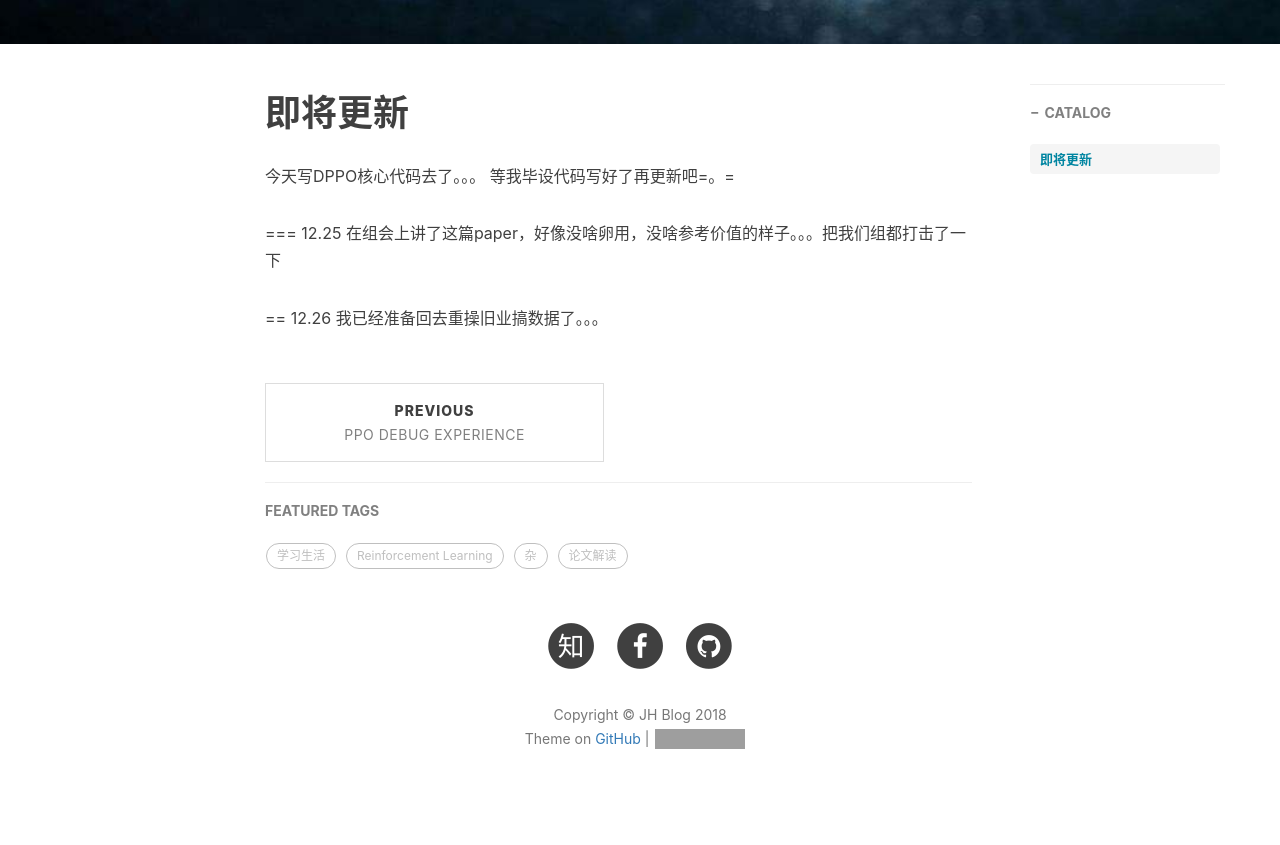
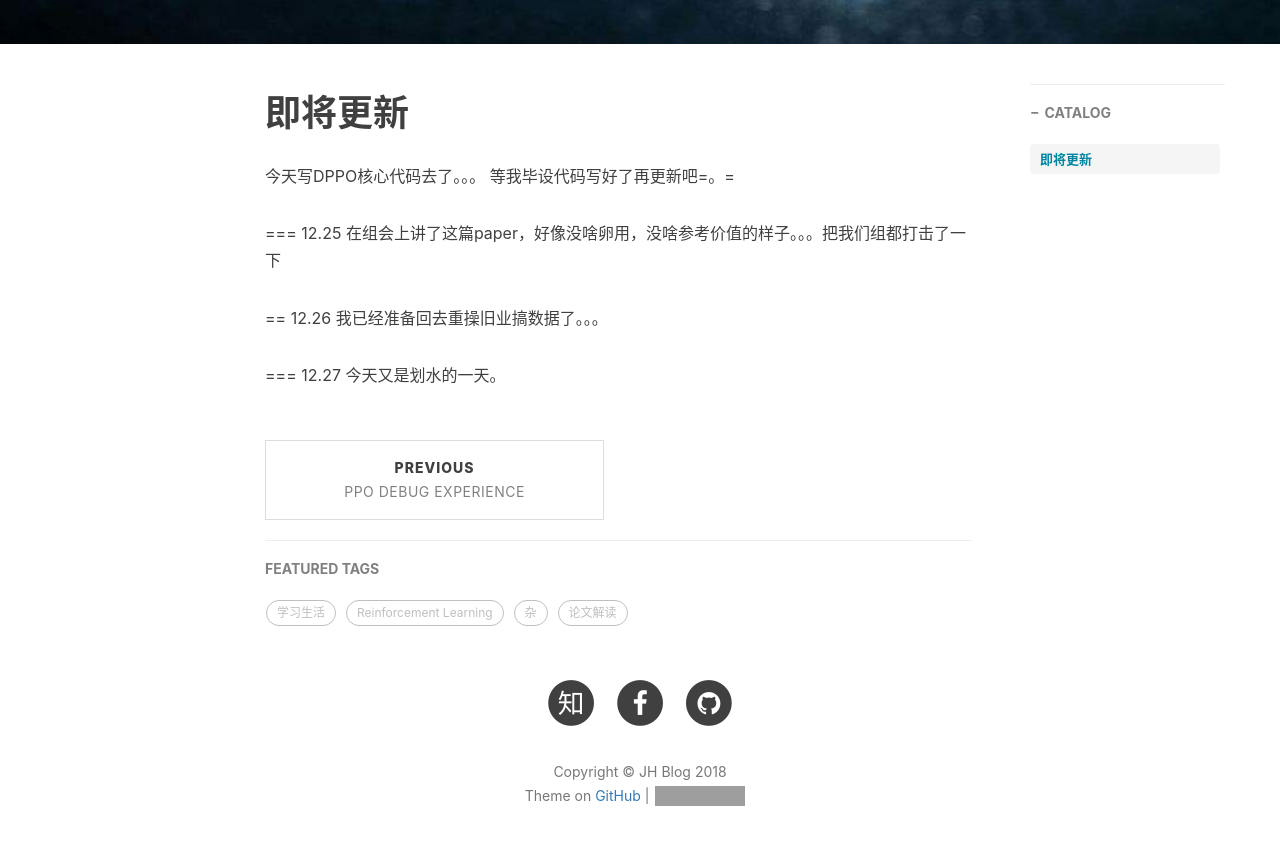
Before and after one commit to sweetice/previous_blog, a Jekyll site: the page built from _posts/2018-12-23-论文解读:Hierarchical Macro Strategy Model for MOBA Game AI.md, in a window 1280 px wide and 900 px high, scrolled down 600 px. Shown: the top 845 px of the window. Built offline with Jekyll 4.4.1, drawn with Linux system fonts in a browser that asks for light colours; nearby versions of some CDN libraries; comment, search, counter and statistics services are not loaded; grey boxes are pictures that could not be loaded.

Commit message:
Update 2018-12-23-论文解读:Hierarchical Macro Strategy Model for MOBA Game AI.md

```diff
--- a/_posts/2018-12-23-论文解读:Hierarchical Macro Strategy Model for MOBA Game AI.md
+++ b/_posts/2018-12-23-论文解读:Hierarchical Macro Strategy Model for MOBA Game AI.md
@@ -23,3 +23,6 @@ tags:
 
 ==
 12.26 我已经准备回去重操旧业搞数据了。。。
+
+===
+12.27 今天又是划水的一天。
```
